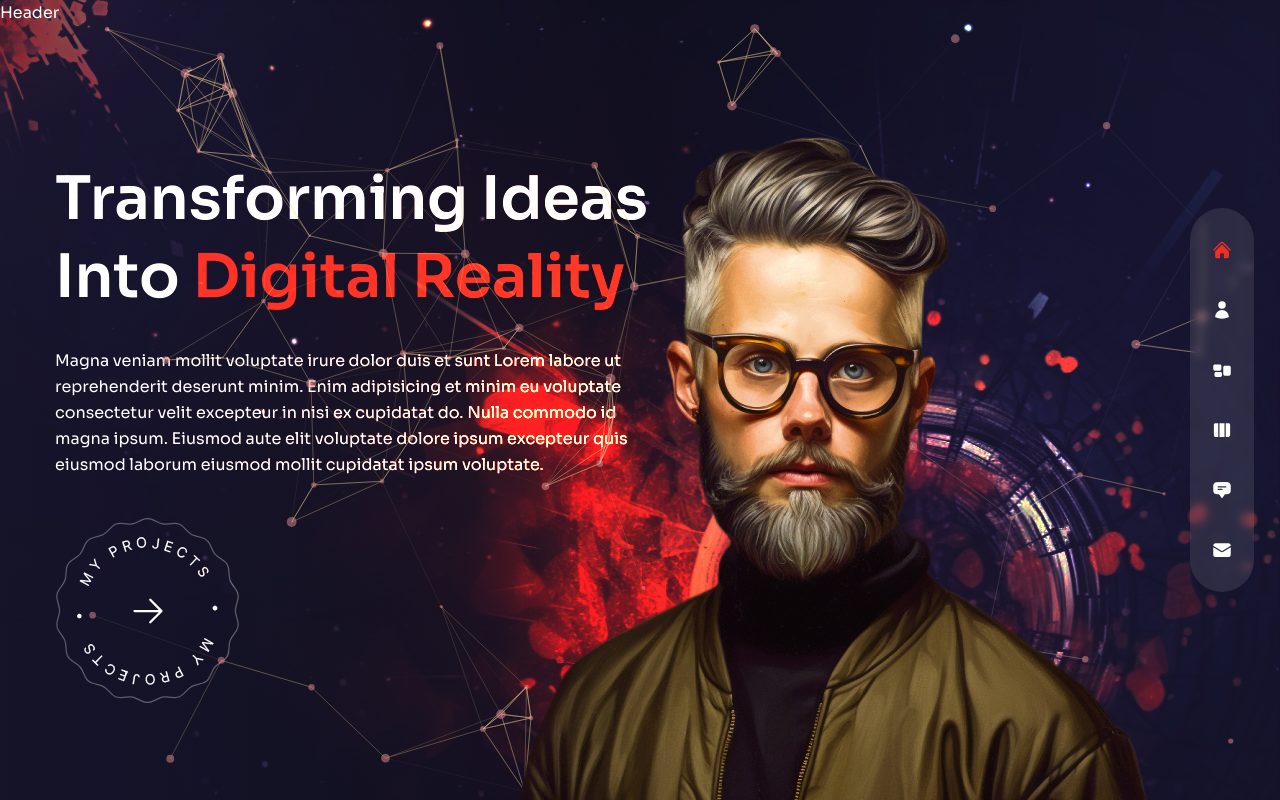
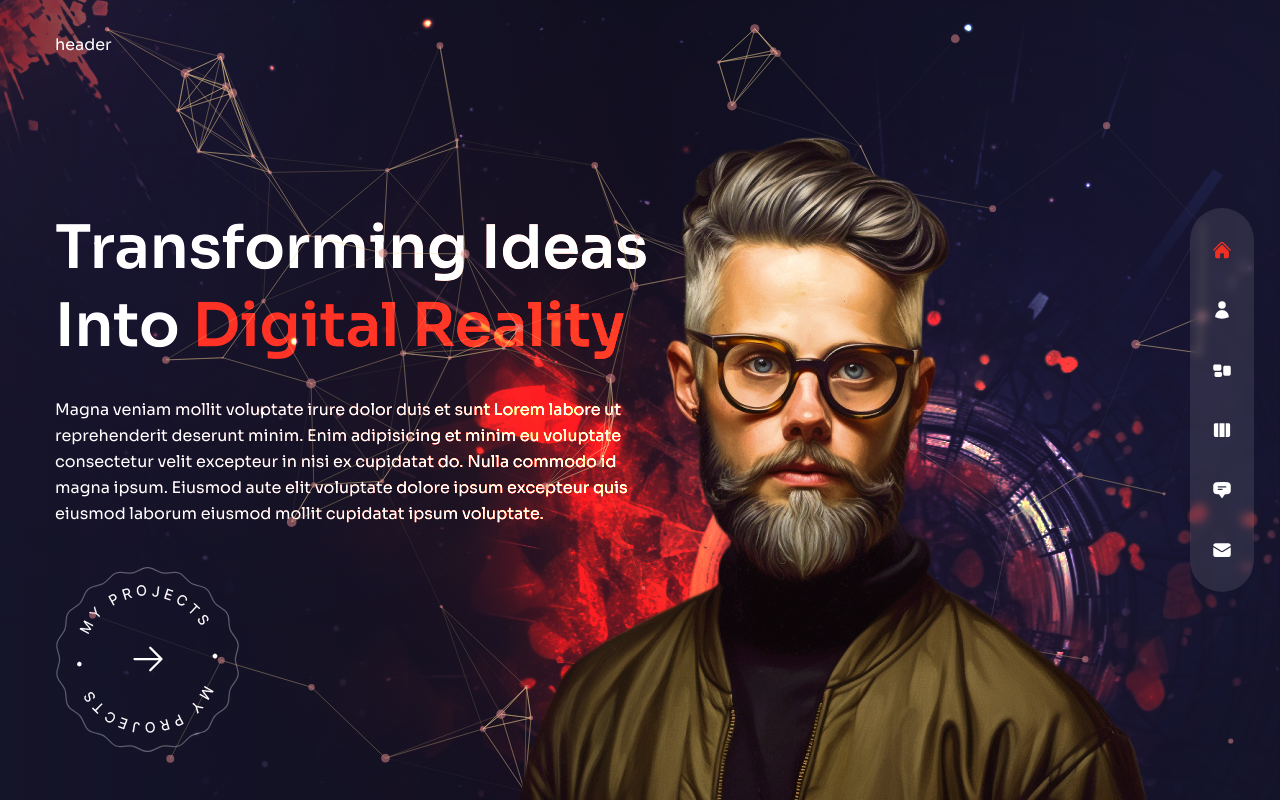
Before and after one commit to JoJoDevAdventure/jodev, a Next.js app: page / in a window 1280 px wide. Built offline with nearby package versions, Linux system fonts and the light colour scheme.

Commit message:
Header init

```diff
--- a/components/Header.js
+++ b/components/Header.js
@@ -1,7 +1,12 @@
+
 
 
 const Header = () => {
-  return <header className="absolute z-30 w-full">Header</header>;
+  return (
+    <header className="absolute z-30 w-full flex items-center px-16 xl:px-0 xl:h-[90px]">
+      <div className="container mx-auto">header</div>
+    </header>
+  );
 };
 
 export default Header;
--- a/pages/index.js
+++ b/pages/index.js
@@ -10,7 +10,7 @@ const Home = () => {
     <div className="bg-primary/60 h-full">
       {/* text*/}
       <div className="w-full h-full bg-gradient-to-r from-primary/10 via-black/30 to-black/10">
-        <div className="text-center flex flex-col justify-content xl:pt-40 xl:text-left h-full container mx-auto">
+        <div className="text-center flex flex-col justify-content justify-center xl:pt-40 xl:text-left h-full container mx-auto">
           {/* title */}
           <motion.h1
             variants={fadeIn("down", 0.2)}
```
